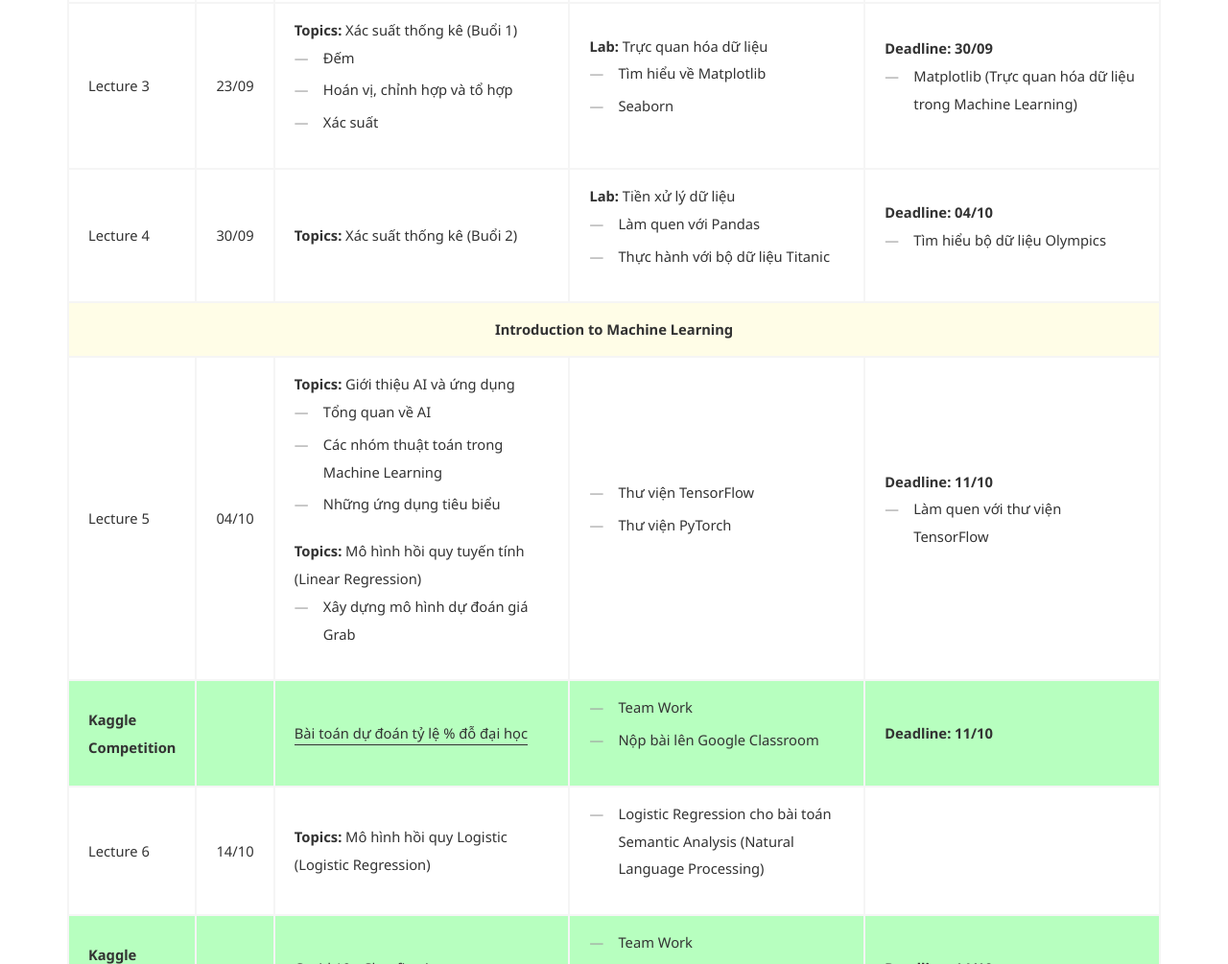
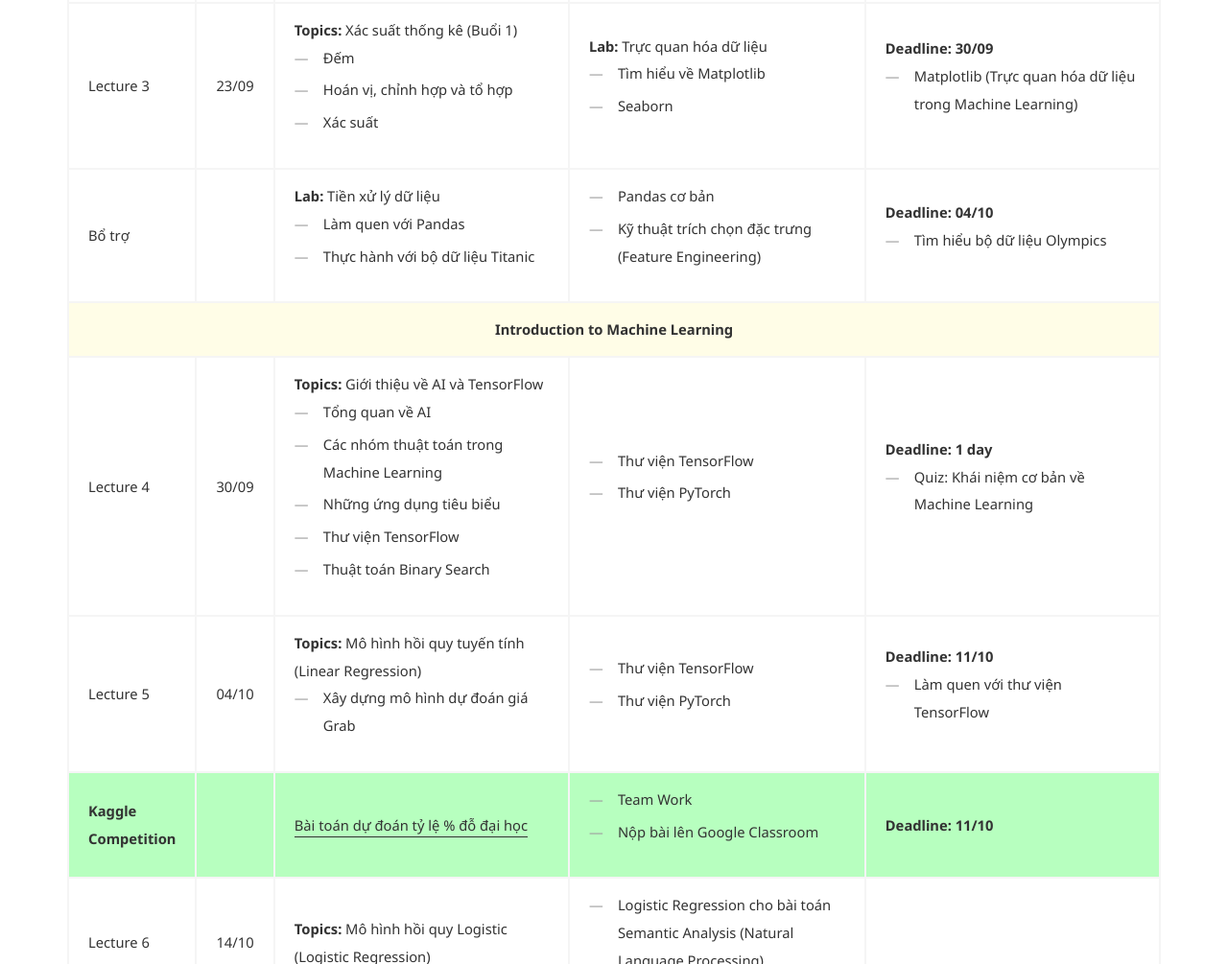
Before and after one commit to protonxai/protonx, a plain HTML site: page index.html in a window 1280 px wide. Shown: the part 1626-2631 px from the top of the page at 96% size. Drawn offline with nearby package versions, Linux system fonts and the light colour scheme; some packages are replaced by stand-ins of ours.

Commit message:
Update index.html

```diff
--- a/index.html
+++ b/index.html
@@ -351,7 +351,7 @@
                   </tr>
 
                   <!-- Bổ trợ -->
-                  <!-- <tr>
+                  <tr>
                     <td>Bổ trợ</td>
                     <td></td>
                     <td>
@@ -367,26 +367,6 @@
                         <li>
                           Kỹ thuật trích chọn đặc trưng (Feature Engineering)
                         </li>
-                      </ul>
-                    </td>
-                    <td>
-                      <strong>Deadline: 04/10</strong>
-                      <ul>
-                        <li>Tìm hiểu bộ dữ liệu Olympics</li>
-                      </ul>
-                    </td>
-                  </tr> -->
-
-                  <!-- LECTURE 04 -->
-                  <tr>
-                    <td>Lecture 4</td>
-                    <td>30/09</td>
-                    <td><strong>Topics: </strong>Xác suất thống kê (Buổi 2)</td>
-                    <td>
-                      <strong>Lab: </strong>Tiền xử lý dữ liệu
-                      <ul>
-                        <li>Làm quen với Pandas</li>
-                        <li>Thực hành với bộ dữ liệu Titanic</li>
                       </ul>
                     </td>
                     <td>
@@ -411,18 +391,40 @@
                     </td>
                   </tr>
 
+                  <!-- LECTURE 04 -->
+                  <tr>
+                    <td>Lecture 4</td>
+                    <td>30/09</td>
+                    <td>
+                      <strong>Topics: </strong>Giới thiệu về AI và TensorFlow
+                      <ul>
+                        <li>Tổng quan về AI</li>
+                        <li>Các nhóm thuật toán trong Machine Learning</li>
+                        <li>Những ứng dụng tiêu biểu</li>
+                        <li>Thư viện TensorFlow</li>
+                        <li>Thuật toán Binary Search</li>
+                      </ul>
+                    </td>
+                    <td>
+                      <ul>
+                        <li>Thư viện TensorFlow</li>
+                        <li>Thư viện PyTorch</li>
+                      </ul>
+                    </td>
+                    <td>
+                      <ul>
+                        <strong>Deadline: 1 day</strong>
+                        <li>Quiz: Khái niệm cơ bản về Machine Learning</li>
+                      </ul>
+                    </td>
+                  </tr>
+
                   <!-- LECTURE 05 -->
+
                   <tr>
                     <td>Lecture 5</td>
                     <td>04/10</td>
                     <td>
-                      <strong>Topics: </strong>Giới thiệu AI và ứng dụng
-                      <ul>
-                        <li>Tổng quan về AI</li>
-                        <li>Các nhóm thuật toán trong Machine Learning</li>
-                        <li>Những ứng dụng tiêu biểu</li>
-                      </ul>
-
                       <strong>Topics: </strong>Mô hình hồi quy tuyến tính
                       (Linear Regression)
                       <ul>
```
